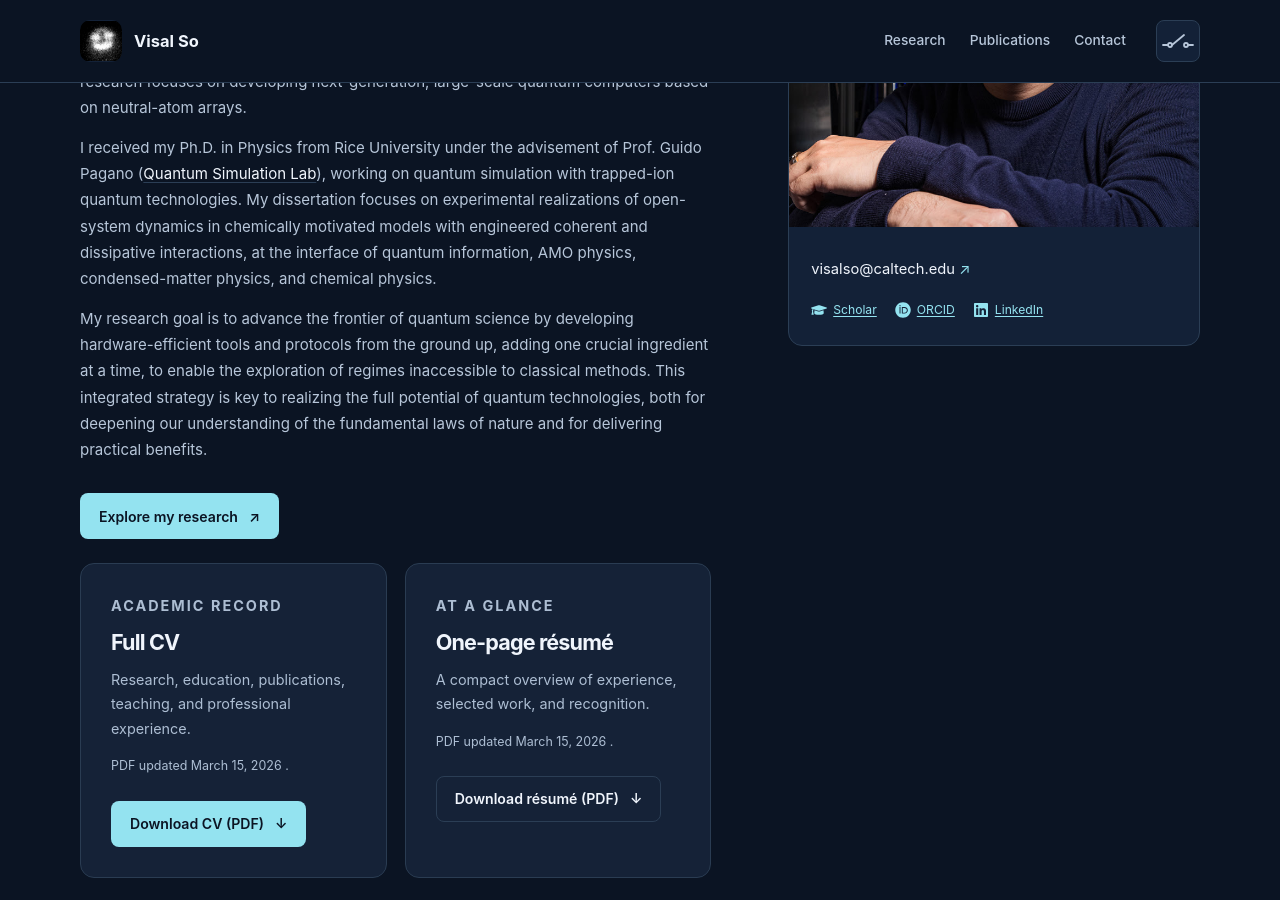
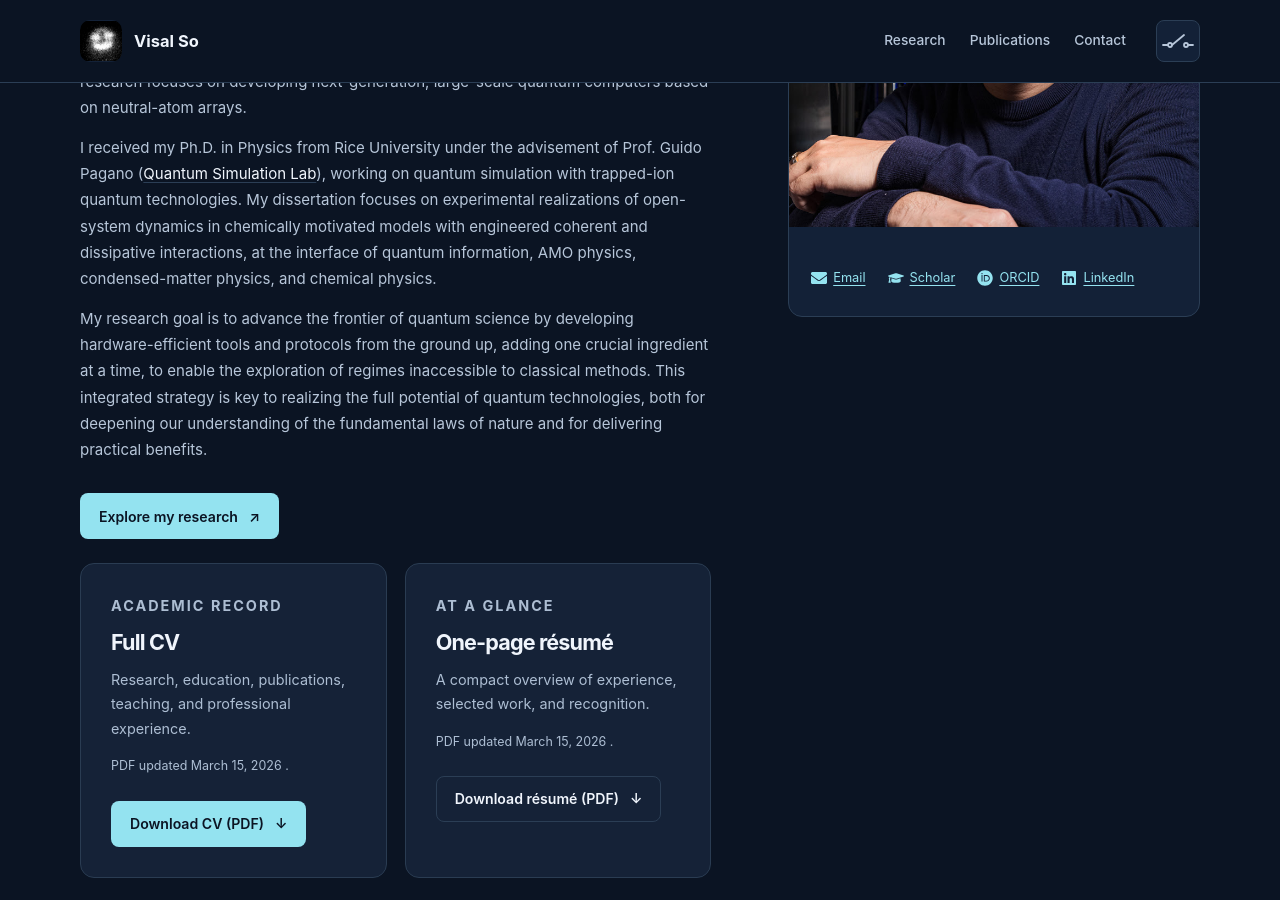
Before and after one commit to visalso/visalso.github.io, a Jekyll site: the page built from index.html, in a window 1280 px wide and 900 px high, scrolled down 351 px. Built offline with Jekyll 4.4.1, drawn with Linux system fonts in a browser that asks for light colours.

Commit message:
Update index.html

```diff
--- a/index.html
+++ b/index.html
@@ -77,12 +77,19 @@ home: true
       <img class="profile__photo" src="{{ site.portrait | relative_url }}" alt="Visal So in a laboratory with experimental equipment behind him" width="775" height="775" fetchpriority="high">
       <div class="profile__body">
         <!--<p class="profile__caption">Quantum science, from the ground up.</p>-->
-        <a class="profile__email" href="mailto:{{ site.email | escape }}">{{ site.email | escape }} <span aria-hidden="true">↗</span></a>
-        <div class="profile__links">
+        <div class="profile__links footer-links">
           <!--
           Font Awesome Free 5.15.4 by @fontawesome - https://fontawesome.com
           License - https://fontawesome.com/license/free (Icons: CC BY 4.0, Fonts: SIL OFL 1.1, Code: MIT License)
           -->
+
+          <a href="mailto:{{ site.email | escape }}">
+            <svg width="16" height="16" viewBox="0 0 512 512"
+                 fill="currentColor" aria-hidden="true" focusable="false">
+              <path d="M502.3 190.8c3.9-3.1 9.7-.2 9.7 4.7V400c0 26.5-21.5 48-48 48H48c-26.5 0-48-21.5-48-48V195.6c0-5 5.7-7.8 9.7-4.7 22.4 17.4 52.1 39.5 154.1 113.6 21.1 15.4 56.7 47.8 92.2 47.6 35.7.3 72-32.8 92.3-47.6 102-74.1 131.6-96.3 154-113.7zM256 320c23.2.4 56.6-29.2 73.4-41.4 132.7-96.3 142.8-104.7 173.4-128.7 5.8-4.5 9.2-11.5 9.2-18.9v-19c0-26.5-21.5-48-48-48H48C21.5 64 0 85.5 0 112v19c0 7.4 3.4 14.3 9.2 18.9 30.6 23.9 40.7 32.4 173.4 128.7 16.8 12.2 50.2 41.8 73.4 41.4z" />
+            </svg>
+            Email
+          </a>
 
           <a href="{{ site.scholar_url | escape }}">
             <svg width="16" height="16" viewBox="0 0 640 512"
```
